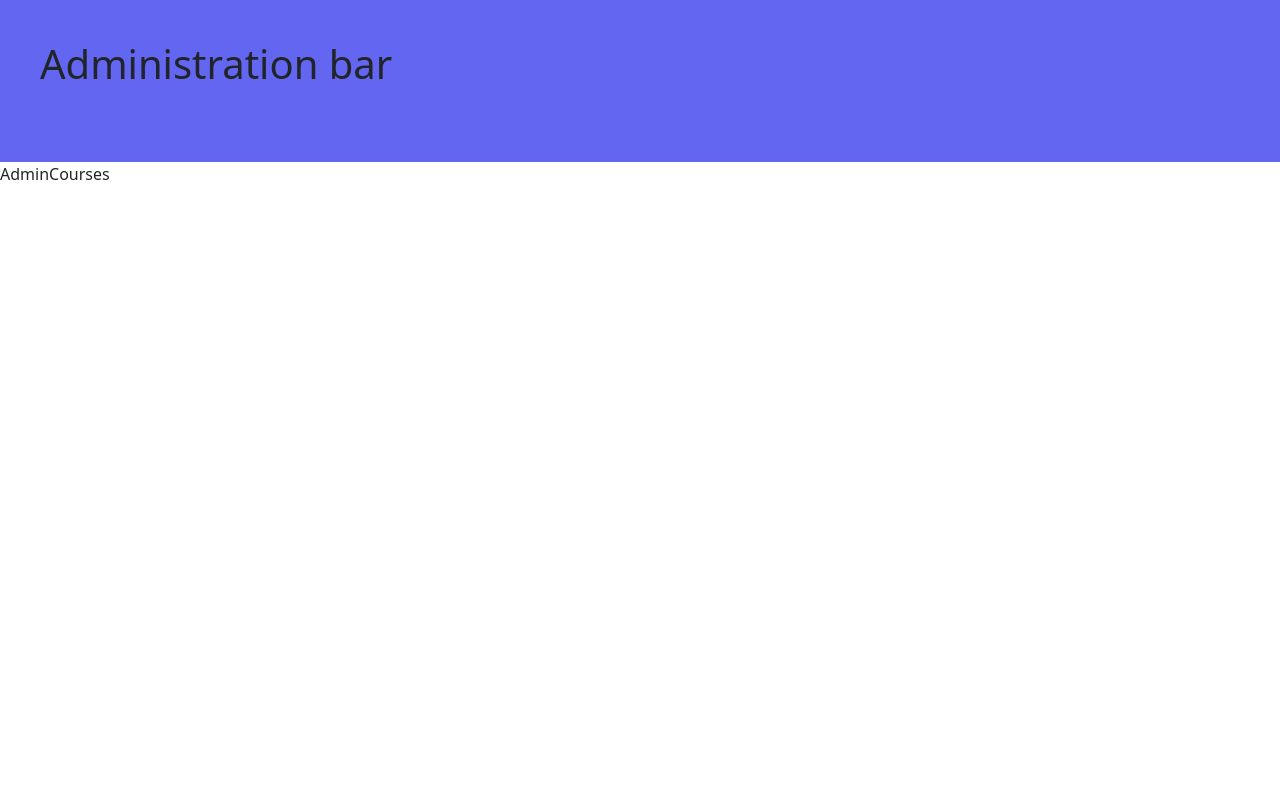
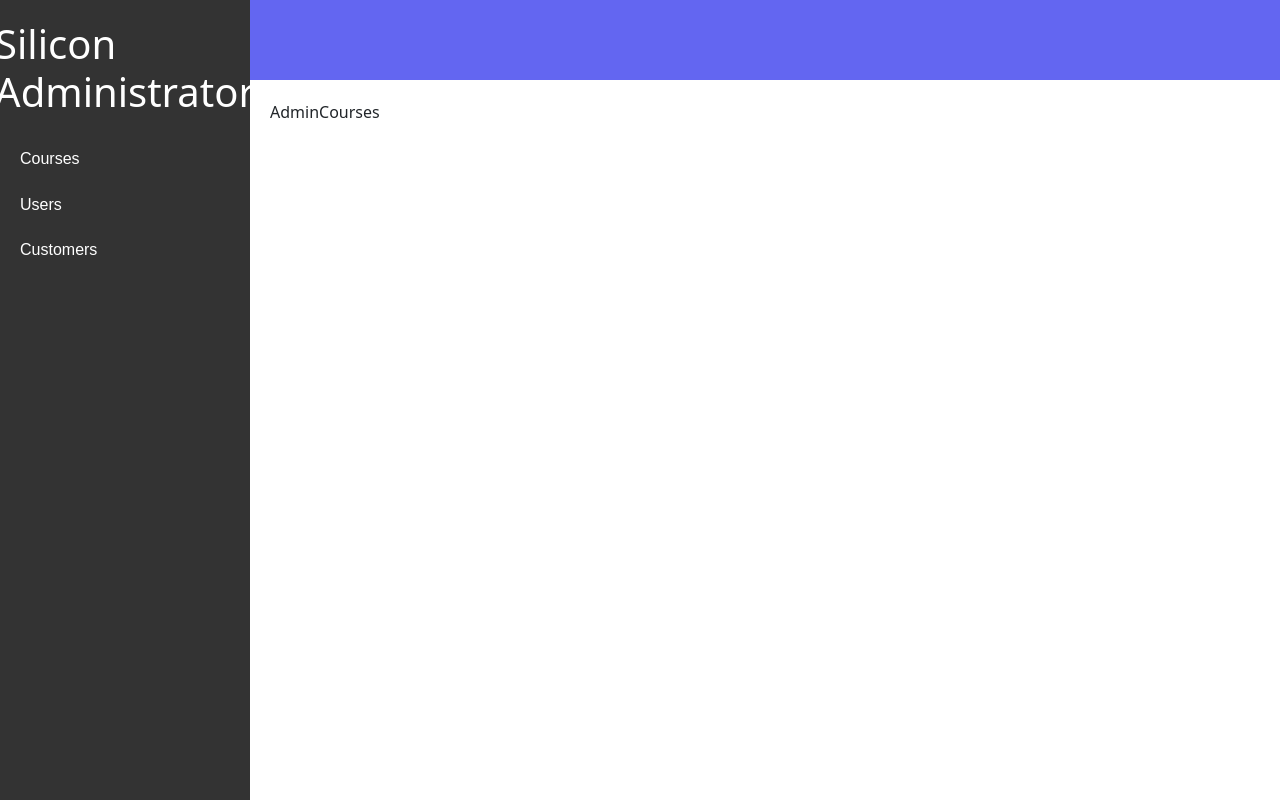
Before and after one commit to Fadi-Alyonan-WIN23-jsbackend/Backoffice_Silicon_nextJS, a Next.js app: page /adminCourses in a window 1280 px wide. Built offline with nearby package versions, Linux system fonts and the light colour scheme.

Commit message:
fixed css for layout to allow for aside bar

```diff
--- a/app/Components/header/Header.tsx
+++ b/app/Components/header/Header.tsx
@@ -1,10 +1,10 @@
-import AdminBar from '../variousComponents/adminBar/AdminBar';
+
 import style from './Header.module.css';
 
 export default function Header() {
   return (
     <div className={`header ${style.header}`}>
-      <AdminBar />
+
     </div>
   );
 }
--- a/app/Components/variousComponents/adminBar/AdminBar.module.css
+++ b/app/Components/variousComponents/adminBar/AdminBar.module.css
@@ -0,0 +1,37 @@
+/* AdminBar.module.css */
+
+.asideHeader {
+    width: 250px; /* Adjust the width as needed */
+    height: 100vh;
+    position: fixed;
+    left: 0;
+    top: 0;
+    background-color: #333; /* Adjust the background color as needed */
+    color: white;
+    display: flex;
+    flex-direction: column;
+    align-items: center;
+    padding-top: 20px;
+}
+
+.asideHeader h1 {
+    margin-bottom: 20px;
+}
+
+.navBar {
+    display: flex;
+    flex-direction: column;
+    width: 100%;
+}
+
+.navBar a {
+    color: white;
+    padding: 10px 20px;
+    text-align: left;
+    text-decoration: none;
+    display: block;
+}
+
+.navBar a:hover {
+    background-color: #575757; /* Adjust the hover color as needed */
+}
--- a/app/Components/variousComponents/adminBar/AdminBar.tsx
+++ b/app/Components/variousComponents/adminBar/AdminBar.tsx
@@ -2,14 +2,13 @@ import style from './AdminBar.module.css';
 
 export default function AdminBar() {
   return (
-    <>
-        <nav className={`navHeader ${style.navHeader}`}>
-        <h1>Administration bar</h1>
-        <a href="/adminCourses">Courses</a>
-        <a href="/adminUsers">Users</a>
-        <a href="/adminCustomers">Customers</a>
-        </nav>
-    </>
-
+    <aside className={`asideHeader ${style.asideHeader}`}>
+        <h1>Silicon Administrator</h1>
+        <div className={`navBar ${style.navBar}`}>
+            <a href="/adminCourses">Courses</a>
+            <a href="/adminUsers">Users</a>
+            <a href="/adminCustomers">Customers</a>
+        </div>
+    </aside>
   );
 }
--- /dev/null
+++ b/app/layout.module.css
@@ -0,0 +1,16 @@
+/* layout.module.css */
+
+.wrapper {
+    display: flex;
+    flex-direction: column;
+}
+
+.contentWrapper {
+    display: flex;
+}
+
+.mainContent {
+    margin-left: 250px;
+    width: calc(100% - 250px);
+    padding: 20px; /* Optional: Add padding if needed */
+}
--- a/app/layout.tsx
+++ b/app/layout.tsx
@@ -1,6 +1,8 @@
 import type { Metadata } from 'next';
 import './globals.css';
 import Header from './Components/header/Header';
+import AdminBar from './Components/variousComponents/adminBar/AdminBar';
+import styles from './layout.module.css';
 
 export const metadata: Metadata = {
   title: 'Silicon',
@@ -15,15 +17,28 @@ export default function RootLayout({
   return (
     <html lang="en">
       <head>
-        <link href="https://cdn.jsdelivr.net/npm/bootstrap@5.3.3/dist/css/bootstrap.min.css" rel="stylesheet" integrity="sha384-QWTKZyjpPEjISv5WaRU9OFeRpok6YctnYmDr5pNlyT2bRjXh0JMhjY6hW+ALEwIH" crossOrigin="anonymous" />
-        <script defer src="https://kit.fontawesome.com/41c8b474e2.js" crossOrigin="anonymous"></script>
+        <link
+          href="https://cdn.jsdelivr.net/npm/bootstrap@5.3.3/dist/css/bootstrap.min.css"
+          rel="stylesheet"
+          integrity="sha384-QWTKZyjpPEjISv5WaRU9OFeRpok6YctnYmDr5pNlyT2bRjXh0JMhjY6hW+ALEwIH"
+          crossOrigin="anonymous"
+        />
+        <script
+          defer
+          src="https://kit.fontawesome.com/41c8b474e2.js"
+          crossOrigin="anonymous"
+        ></script>
       </head>
 
-      <body className="wrapper">
+      <body className={styles.wrapper}>
         <Header />
-        {children}
+        <div className={styles.contentWrapper}>
+          <AdminBar />
+          <main className={styles.mainContent}>
+            {children}
+          </main>
+        </div>
       </body>
-
     </html>
   );
 }
```
